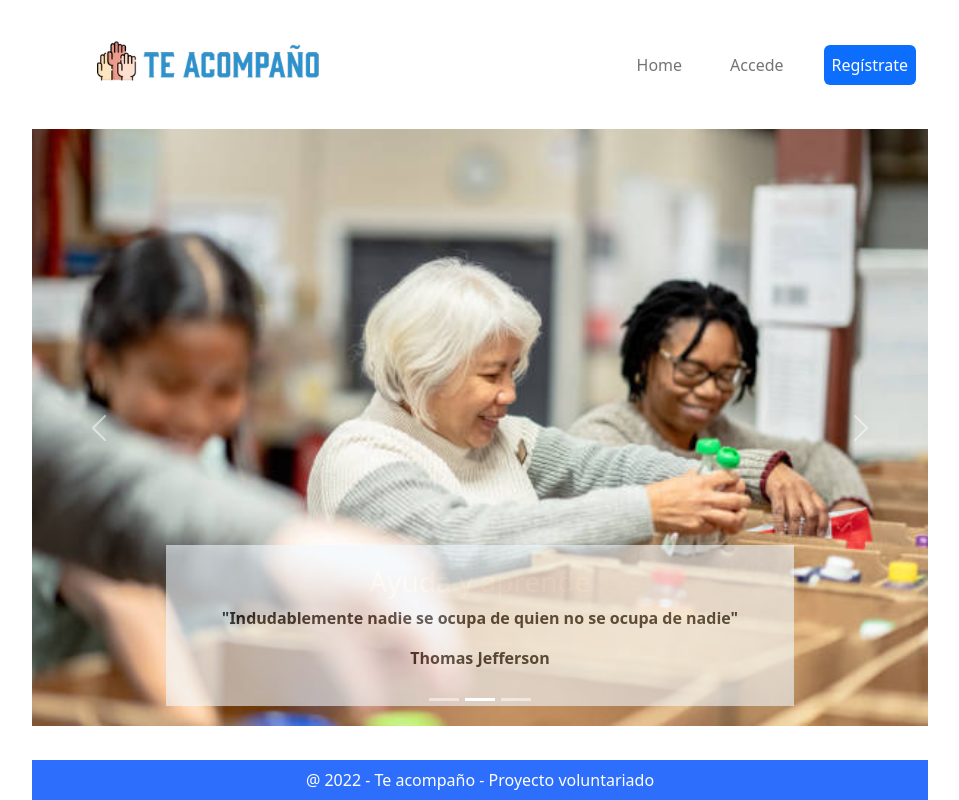
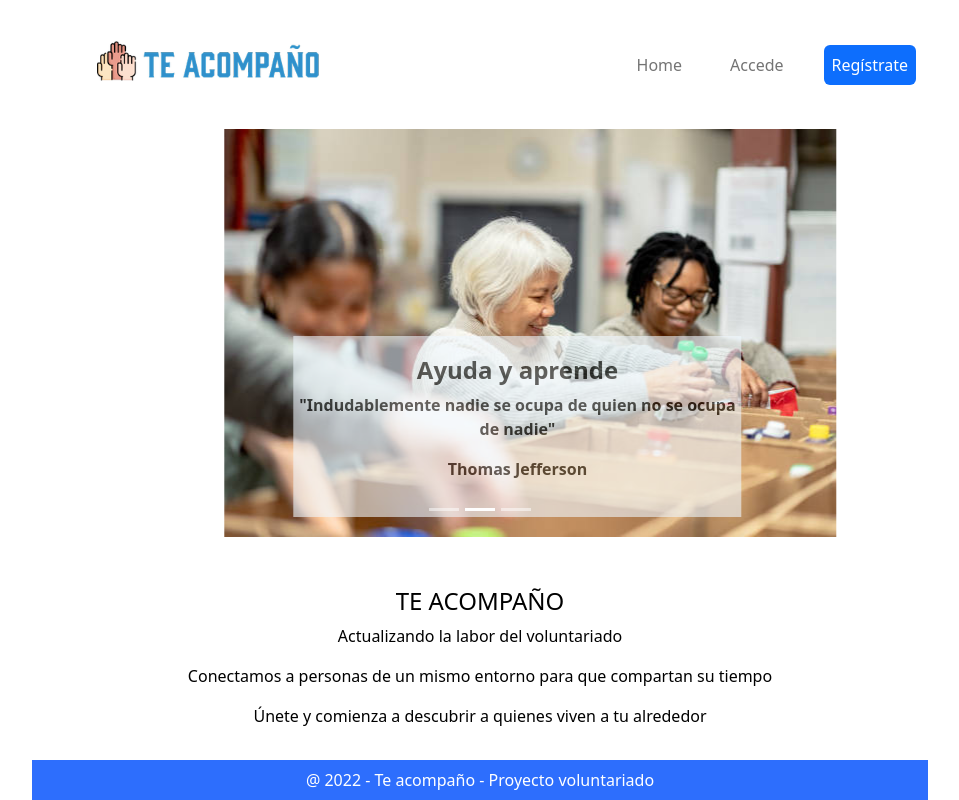
Before and after one commit to jmpalomeros/te-acompano, a React (Create React App) app: page / in a window 1280 px wide. Shown: the top 800 px of the page, without its empty margins (160-1119 px from the left). Built offline with nearby package versions, Linux system fonts and the light colour scheme; no server answers.

Commit message:
home actualizada

```diff
--- a/src/App.css
+++ b/src/App.css
@@ -65,13 +65,24 @@ Form {
   align-items: center;
   margin-top: 20px;
 }
+.carousel-item{
+width: 68%;
+}
 
 .carouselCaption {
+  width: 50%;
   background-color: aliceblue;
   opacity: 0.6;
+  margin-left: 6vw;
 }
 
 .carouselCaption p {
+
+  color: black;
+  font-weight: 800;
+}
+
+.carouselCaption h4 {
   color: black;
   font-weight: 800;
 }
--- a/src/components/CreateReview.jsx
+++ b/src/components/CreateReview.jsx
@@ -45,7 +45,7 @@ function CreateReview() {
             name="review"
             value={reviewInput}
             onChange={handleReviewChange}
-            placeholder="Danos tu oponión"
+            placeholder="Danos tu opinión"
           />
         </Form.Group>
 
@@ -56,7 +56,7 @@ function CreateReview() {
             name="rating"
             value={ratingInput}
             onChange={handleRatingChange}
-            placeholder="Puntua del 1 al 5"
+            placeholder="Puntúa del 1 al 5"
             min="1"
             max="5"
           />
--- a/src/pages/Home.jsx
+++ b/src/pages/Home.jsx
@@ -1,62 +1,49 @@
-import Carousel from 'react-bootstrap/Carousel';
+import Carousel from "react-bootstrap/Carousel";
 
 function Home() {
   return (
     <div>
-
-
       <Carousel>
-      <Carousel.Item>
-        <img
-          className="d-block w-100"
-          src="./images/volunteers.jpg"
-          alt="First slide"
-        />
-        <Carousel.Caption className= "carouselCaption">
-          <h3>Comparte tu tiempo</h3>
+        <Carousel.Item className="carousel-item">
+          <img src="./images/volunteers.jpg" alt="First slide" />
+          <Carousel.Caption className="carouselCaption">
+            <h4>Comparte tu tiempo</h4>
             <p>"Quien no sabe compartir carece de emociones"</p>
             <p>Marc Levy</p>
           </Carousel.Caption>
         </Carousel.Item>
-      <Carousel.Item>
-        <img
-          className="d-block w-100"
-          src="./images/helping.jpg"
-          alt="Second slide"
-        />
-
-        <Carousel.Caption className= "carouselCaption">
-          <h3>Ayuda y aprende</h3>
-          <p>"Indudablemente nadie se ocupa de quien no se ocupa de nadie" </p>
+        <Carousel.Item className="carousel-item">
+          <img src="./images/helping.jpg" alt="Second slide" />
+          <Carousel.Caption className="carouselCaption">
+            <h4>Ayuda y aprende</h4>
+            <p>
+              "Indudablemente nadie se ocupa de quien no se ocupa de nadie"{" "}
+            </p>
             <p>Thomas Jefferson</p>
           </Carousel.Caption>
         </Carousel.Item>
-      <Carousel.Item>
-        <img
-          className="d-block w-100"
-          src="./images/havefun.jpg"
-          alt="Third slide"
-        />
-
-        <Carousel.Caption className= "carouselCaption">
-          <h3>Diviértete creciendo</h3>
+        <Carousel.Item className="carousel-item">
+          <img src="./images/havefun.jpg" alt="Third slide" />
+          <Carousel.Caption className="carouselCaption">
+            <h4>Diviértete creciendo</h4>
             <p>
-            "No todo lo que es de oro reluce, ni toda la gente errante anda perdida"
+              "No todo lo que es de oro reluce, ni toda la gente errante anda
+              perdida"
             </p>
             <p>J.R.R. Tolkien</p>
           </Carousel.Caption>
         </Carousel.Item>
       </Carousel>
-    <div className='homeText'>
+      <div className="homeText">
         <h4>TE ACOMPAÑO</h4>
         <p>Actualizando la labor del voluntariado</p>
-    <p>Conectamos a personas de un mismo entorno para que compartan su tiempo</p>
-    <p>Unéte y comienza a descubrir a quienes viven a tu alrededor</p>
+        <p>
+          Conectamos a personas de un mismo entorno para que compartan su tiempo
+        </p>
+        <p>Únete y comienza a descubrir a quienes viven a tu alrededor</p>
       </div>
-
-
     </div>
-  )
+  );
 }
 
-export default Home
+export default Home;
```
Lines whose indentation alone changed are shown as unchanged.
